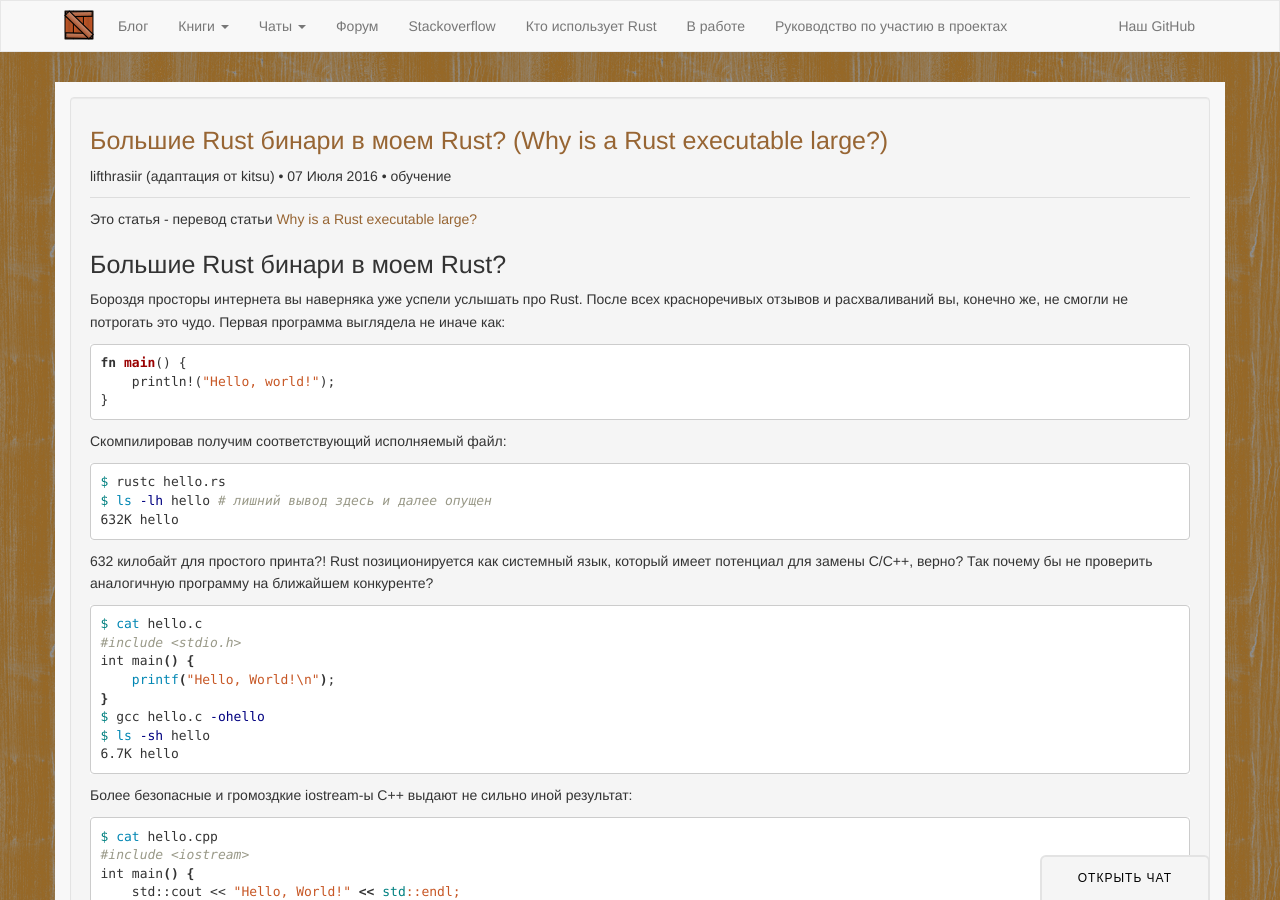
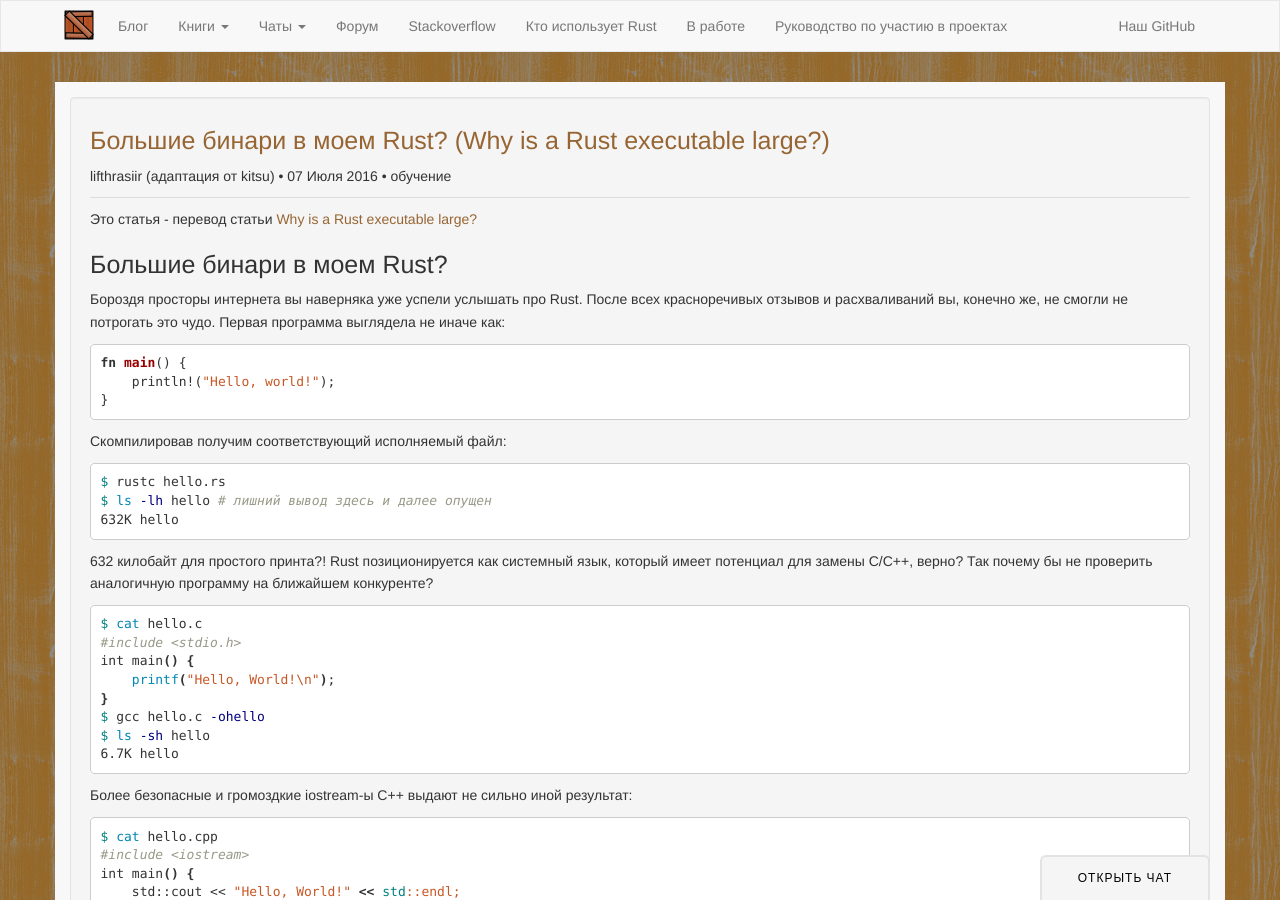
Before and after one commit to rust-lang-ru/rustycrate.ru, a Jekyll site: the page built from _posts/2016-07-07-why-big-bin.md, in a window 1280 px wide and 900 px high. Built offline with Jekyll 4.4.1, drawn with Linux system fonts in a browser that asks for light colours; nearby versions of some CDN libraries; Markdown is read by kramdown in place of the engine named in the settings; comment, search, counter and statistics services are not loaded.

Commit message:
Правим стиль

```diff
--- a/_posts/2016-07-07-why-big-bin.md
+++ b/_posts/2016-07-07-why-big-bin.md
@@ -1,16 +1,16 @@
 ---
-title: "Большие Rust бинари в моем Rust? (Why is a Rust executable large?)"
+title: "Большие бинари в моем Rust? (Why is a Rust executable large?)"
 author: lifthrasiir (адаптация от kitsu)
 categories: обучение
 excerpt: >
-  Перевод статьи Why is a Rust executable large? (2016-06-02)<br/>
-  В этой статье узнаем почему hello-world больше Сишного аналога в 6 раз, разберемся, что лежит внутри и попробуем уменьшить его до приемлемых размеров
+  Перевод статьи "Why is a Rust executable large?" от 02.06.2016.<br/>
+  Из этой статьи мы узнаем, почему hello world больше Сишного аналога в 6 раз, разберемся, что лежит внутри и попробуем уменьшить его до приемлимых размеров
 
 ---
 
 Это статья - перевод статьи [Why is a Rust executable large?](https://lifthrasiir.github.io/rustlog/why-is-a-rust-executable-large.html)
 
-# Большие Rust бинари в моем Rust?
+# Большие бинари в моем Rust?
 
 Бороздя просторы интернета вы наверняка уже успели услышать про Rust. После всех красноречивых отзывов и расхваливаний вы, конечно же, не смогли не потрогать это чудо. Первая программа выглядела не иначе как:
 
```
